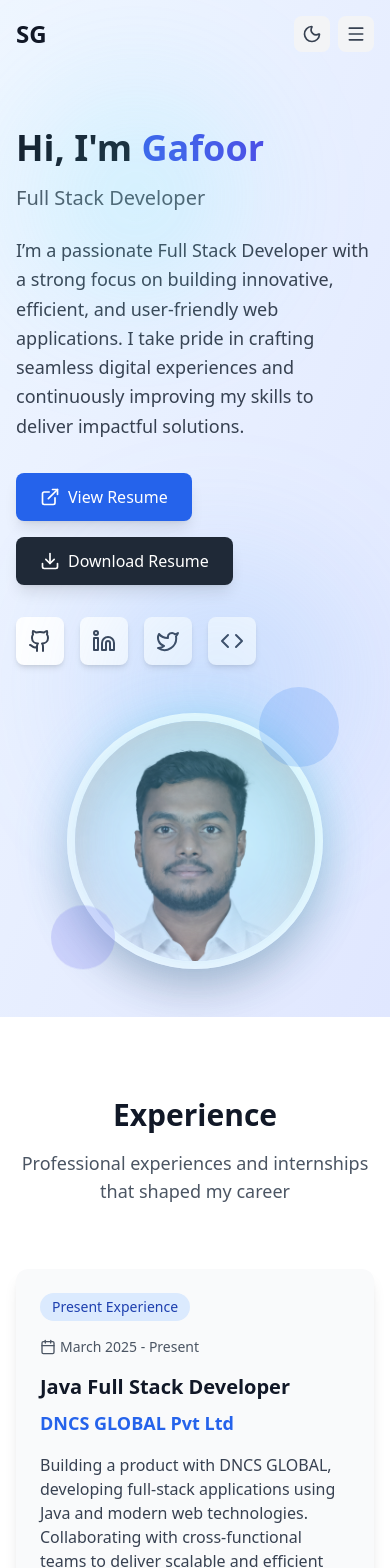
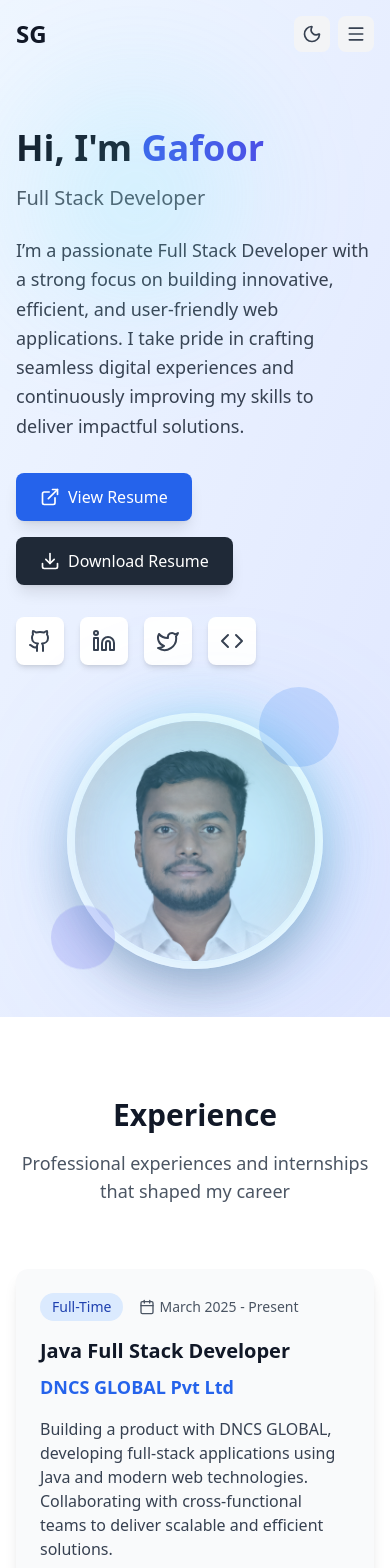
Before and after one commit to shaik-gafoor/portfolio-gafoor, a React (Vite) app: page / in a window 390 px wide. Shown: the top 1568 px of the page. Built offline with nearby package versions, Linux system fonts and the light colour scheme.

Commit message:
fixed responsiveness in the mobile view

```diff
--- a/src/App.jsx
+++ b/src/App.jsx
@@ -10,7 +10,7 @@ function App() {
   return (
     <ThemeProvider>
       <Router>
-        <div className="min-h-screen bg-white dark:bg-gray-900 transition-colors duration-300">
+        <div className="min-h-screen bg-white dark:bg-gray-900 transition-colors duration-300 overflow-x-hidden">
           <Header />
           <Routes>
             <Route path="/" element={<Home />} />
--- a/src/components/Header.jsx
+++ b/src/components/Header.jsx
@@ -51,9 +51,9 @@ const Header = () => {
         isScrolled
           ? "bg-white/80 dark:bg-gray-900/80 backdrop-blur-md shadow-lg"
           : "bg-transparent"
-      }`}
+      } overflow-x-clip`}
     >
-      <nav className="max-w-7xl mx-auto px-4 sm:px-6 lg:px-8">
+      <nav className="w-full max-w-7xl mx-auto px-4 sm:px-6 lg:px-8">
         <div className="flex justify-between items-center py-4">
           {/* Logo */}
           <Link
--- a/src/components/Hero.jsx
+++ b/src/components/Hero.jsx
@@ -64,7 +64,7 @@ const Hero = () => {
   return (
     <section
       id="about"
-      className="min-h-screen flex items-center justify-center bg-gradient-to-br from-blue-50 to-indigo-100 dark:from-gray-900 dark:to-gray-800 pt-20 overflow-hidden"
+      className="relative isolate min-h-screen flex items-center justify-center bg-gradient-to-br from-blue-50 to-indigo-100 dark:from-gray-900 dark:to-gray-800 pt-20 overflow-hidden"
     >
       <div className="pointer-events-none absolute inset-0">
         <motion.div
@@ -78,7 +78,7 @@ const Hero = () => {
           transition={{ duration: 9, repeat: Infinity, ease: "easeInOut" }}
         />
       </div>
-      <div className="max-w-7xl mx-auto px-4 sm:px-6 lg:px-8 py-12">
+      <div className="w-full max-w-7xl mx-auto px-4 sm:px-6 lg:px-8 py-12">
         <div className="grid grid-cols-1 lg:grid-cols-2 gap-12 items-center">
           {/* Profile Image */}
           <motion.div
--- a/src/config/personalInfo.js
+++ b/src/config/personalInfo.js
@@ -78,7 +78,7 @@ export const virtualExperience = [
     company: "DNCS GLOBAL Pvt Ltd",
     role: "Java Full Stack Developer",
     duration: "March 2025 - Present",
-    type: "Present Experience",
+    type: "Full-Time",
     description:
       "Building a product with DNCS GLOBAL, developing full-stack applications using Java and modern web technologies. Collaborating with cross-functional teams to deliver scalable and efficient solutions.",
     technologies: [
--- a/src/index.css
+++ b/src/index.css
@@ -22,6 +22,14 @@
 /* Smooth scrolling */
 html {
   scroll-behavior: smooth;
+}
+
+html,
+body,
+#root {
+  width: 100%;
+  max-width: 100%;
+  overflow-x: hidden;
 }
 
 @keyframes glowPulse {
```
